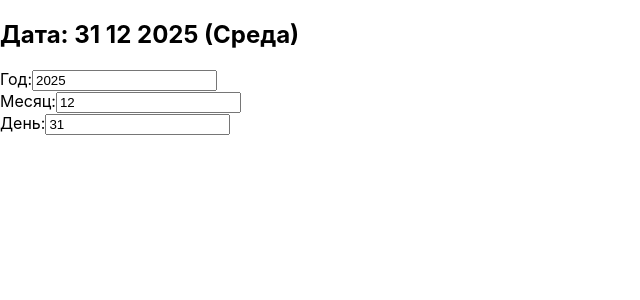
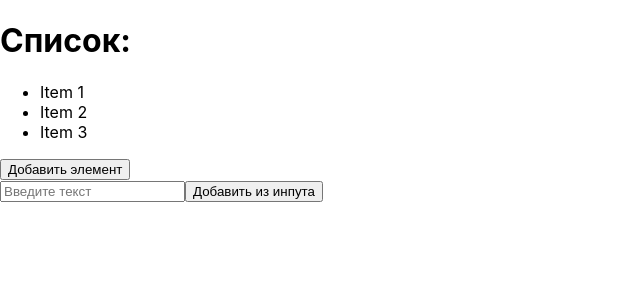
Before and after one commit to rayssssbush/react_labs, a React (Create React App) app in the folder my-app/: page / in a window 1280 px wide. Shown: the top 300 px of the page, without its empty margins (0-640 px from the left). Built offline with nearby package versions, Linux system fonts and the light colour scheme.

Commit message:
react_50

```diff
--- a/my-app/src/App.js
+++ b/my-app/src/App.js
@@ -1,71 +1,45 @@
 import React, { useState } from 'react'
 
 function App() {
-	// Инициализация даты в стейте
-	const [date, setDate] = useState({
-		year: 2025,
-		month: 12,
-		day: 31,
-	})
+	// Инициализация массива элементов
+	const [items, setItems] = useState(['Item 1', 'Item 2', 'Item 3'])
 
-	// Функция для получения дня недели по заданной дате
-	const getWeekday = (year, month, day) => {
-		const dateObject = new Date(year, month - 1, day) // В JavaScript месяц начинается с 0 (январь - 0, декабрь - 11)
-		const weekdays = [
-			'Воскресенье',
-			'Понедельник',
-			'Вторник',
-			'Среда',
-			'Четверг',
-			'Пятница',
-			'Суббота',
-		]
-		return weekdays[dateObject.getDay()]
+	// Функция для добавления нового элемента в конец массива
+	const addItem = () => {
+		setItems([...items, `Item ${items.length + 1}`])
 	}
 
-	// Функция для обновления даты в стейте
-	const handleInputChange = (e, field) => {
-		const updatedDate = { ...date, [field]: e.target.value }
-		setDate(updatedDate)
+	// Функция для добавления нового элемента из инпута
+	const [inputText, setInputText] = useState('')
+
+	const addItemFromInput = () => {
+		if (inputText.trim()) {
+			setItems([...items, inputText])
+			setInputText('') // Очистка инпута после добавления
+		}
 	}
 
 	return (
 		<div>
-			<h2>
-				Дата: {date.day} {date.month} {date.year} (
-				{getWeekday(date.year, date.month, date.day)})
-			</h2>
+			<h1>Список:</h1>
+			<ul>
+				{items.map((item, index) => (
+					<li key={index}>{item}</li>
+				))}
+			</ul>
 
-			{/* Инпуты для редактирования даты */}
+			{/* Кнопка для добавления элемента в конец списка */}
+			<button onClick={addItem}>Добавить элемент</button>
+
+			{/* Инпут и кнопка для добавления нового элемента из текста инпута */}
 			<div>
-				<label>
-					Год:
-					<input
-						type='number'
-						value={date.year}
-						onChange={e => handleInputChange(e, 'year')}
-					/>
-				</label>
-			</div>
-			<div>
-				<label>
-					Месяц:
-					<input
-						type='number'
-						value={date.month}
-						onChange={e => handleInputChange(e, 'month')}
-					/>
-				</label>
-			</div>
-			<div>
-				<label>
-					День:
-					<input
-						type='number'
-						value={date.day}
-						onChange={e => handleInputChange(e, 'day')}
-					/>
-				</label>
+				<input
+					type='text'
+					value={inputText}
+					onChange={e => setInputText(e.target.value)}
+					placeholder='Введите текст'
+				/>
+				<button onClick={addItemFromInput}>Добавить из инпута</button>
 			</div>
 		</div>
 	)
```
